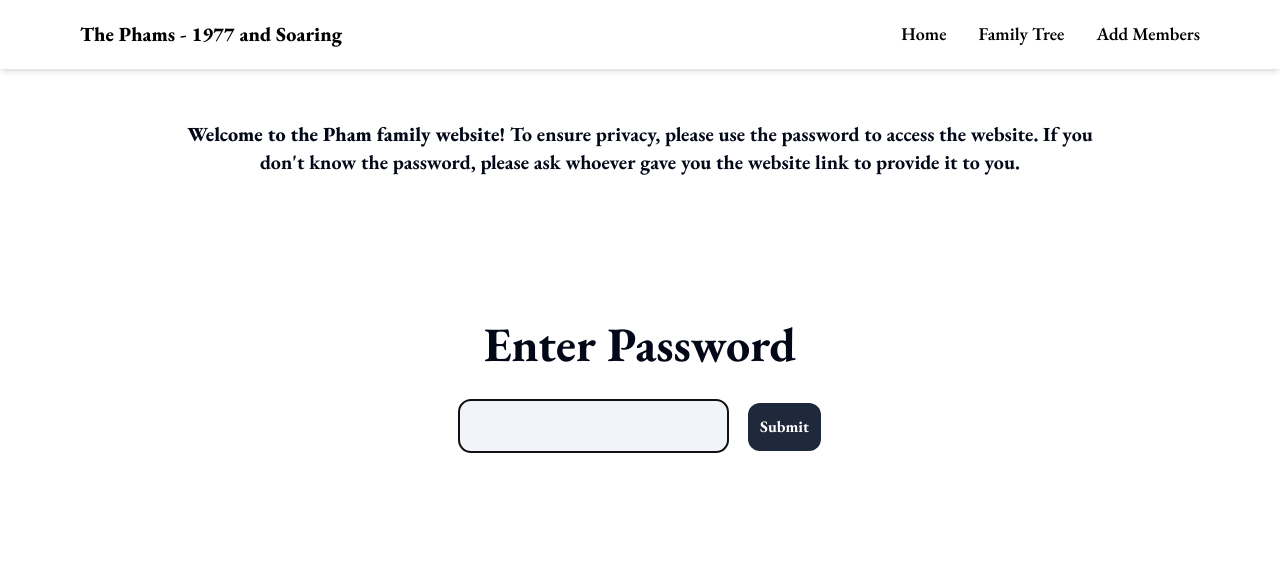
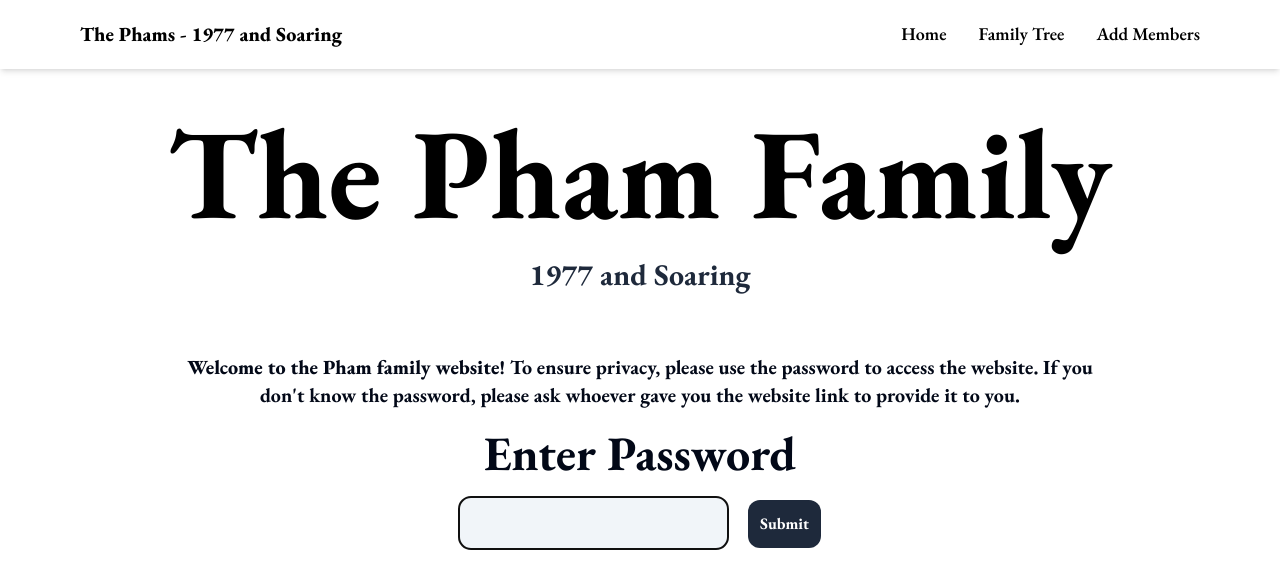
Before and after one commit to PhamjaminBen/familytree, a Next.js app: page /login in a window 1280 px wide. Shown: the top 588 px of the page. Built offline with nearby package versions, Linux system fonts and the light colour scheme.

Commit message:
Added loading on tree load

```diff
--- a/app/addmemberform/page.tsx
+++ b/app/addmemberform/page.tsx
@@ -78,7 +78,6 @@ export default function AddMemberForm() {
 		return (
 			<Confirmation
 				onSubmit={() => {
-					console.log("clicked");
 					setSubmitted(false);
 					location.reload();
 				}}
@@ -167,6 +166,7 @@ export default function AddMemberForm() {
 				fill out at least one box in this section so we know how you are related
 				to the rest of the tree.
 			</p>
+
 			<label className='pt-5'>Husband/Wife</label>
 			<input
 				{...register("partner")}
--- a/app/login/page.tsx
+++ b/app/login/page.tsx
@@ -17,15 +17,21 @@ export default function Login() {
 	}
 
 	return (
-		<div className='h-full w-full flex flex-col justify-center items-center'>
-			<p className='text-center text-xl font-bold absolute top-[15vh] max-w-5xl px-10'>
+		<div className='h-full w-full flex flex-col justify-center items-center text-center gap-y-5'>
+			<div id='title'>
+				<h1 className='text-black font-bold  text-6xl md:text-9xl w-[100vw] mt-10'>
+					The Pham Family
+				</h1>
+				<h2 className='text-slate-800 font-bold  text-lg md:text-3xl mt-5'>
+					1977 and Soaring
+				</h2>
+			</div>
+			<p className='text-center text-xl font-bold max-w-5xl px-10 mt-10'>
 				<b>Welcome to the Pham family website!</b> To ensure privacy, please use
 				the password to access the website. If you don&apos;t know the password,
 				please ask whoever gave you the website link to provide it to you.
 			</p>
-			<h1 className='text-center text-5xl font-bold absolute top-[40vh]'>
-				Enter Password
-			</h1>
+			<h1 className='text-center text-5xl font-bold '>Enter Password</h1>
 			<form
 				onSubmit={(e) => {
 					e.preventDefault();
@@ -38,7 +44,7 @@ export default function Login() {
 						setErrorMessage("Wrong Password.");
 					}
 				}}
-				className={` text-slate-800 absolute top-[50vh]`}
+				className={` text-slate-800`}
 			>
 				<input
 					autoFocus={true}
--- /dev/null
+++ b/app/nameindex/layout.tsx
@@ -0,0 +1,14 @@
+"use client";
+
+import { QueryClient, QueryClientProvider } from "@tanstack/react-query";
+
+interface LayoutProps {
+	children: React.ReactNode;
+}
+
+export default function NameIndexLayout({ children }: LayoutProps) {
+	const queryClient = new QueryClient();
+	return (
+		<QueryClientProvider client={queryClient}>{children}</QueryClientProvider>
+	);
+}
--- a/app/page.tsx
+++ b/app/page.tsx
@@ -3,6 +3,7 @@ import { store } from "@/lib/store";
 import Image from "next/image";
 import Link from "next/link";
 import { redirect } from "next/navigation";
+import { Circles } from "react-loader-spinner";
 
 export default function Home() {
 	if (!store.getState().user.verified) {
--- a/app/tree/page.tsx
+++ b/app/tree/page.tsx
@@ -8,6 +8,7 @@ import Link from "next/link";
 import { redirect } from "next/navigation";
 import { useEffect } from "react";
 import { useQuery } from "@tanstack/react-query";
+import { Circles } from "react-loader-spinner";
 
 const fetchData = async () => {
 	const data = await fetch("/api");
@@ -36,9 +37,20 @@ export default function Tree() {
 	return (
 		<div className='flex flex-col items-center bg-white h-[87vh]'>
 			{isLoading ? (
-				<h1 className='m-auto text-[5rem] font-bold w-full text-center absolute top-1/3 '>
-					Loading...
-				</h1>
+				<>
+					<h1 className='m-auto text-[5rem] font-bold w-full text-center absolute top-1/3 '>
+						Loading...
+					</h1>
+					<Circles
+						height='80'
+						width='80'
+						color='#000'
+						ariaLabel='circles-loading'
+						wrapperStyle={{ position: "absolute", top: "50%" }}
+						wrapperClass=''
+						visible={true}
+					/>
+				</>
 			) : (
 				<div className='bg-slate-100 opacity-0 sm:opacity-100 p-5 rounded-xl self-start absolute top-0 sm:top-[12vh] z-20 space-y-10 mx-5'>
 					<h1 className='m-auto sm:text-lg font-semibold w-full text-left'>
--- a/lib/familytreeoptions.ts
+++ b/lib/familytreeoptions.ts
@@ -8,7 +8,7 @@ interface familyTreeData {
 		fid?: number;
 		name: string;
 		gender?: string;
-		img?: string;
+		portrait?: string;
 		bio?: string;
 	};
 }
--- a/package.json
+++ b/package.json
@@ -36,6 +36,7 @@
     "react": "18.2.0",
     "react-dom": "18.2.0",
     "react-hook-form": "^7.45.4",
+    "react-loader-spinner": "^5.4.5",
     "react-multi-select-component": "^4.3.4",
     "react-router-dom": "^6.15.0",
     "react-select": "^5.7.4",
```
Also changed, not shown: app/nameindex/page.tsx (added), 1 other file (tests, documents, lock files or other folders).
